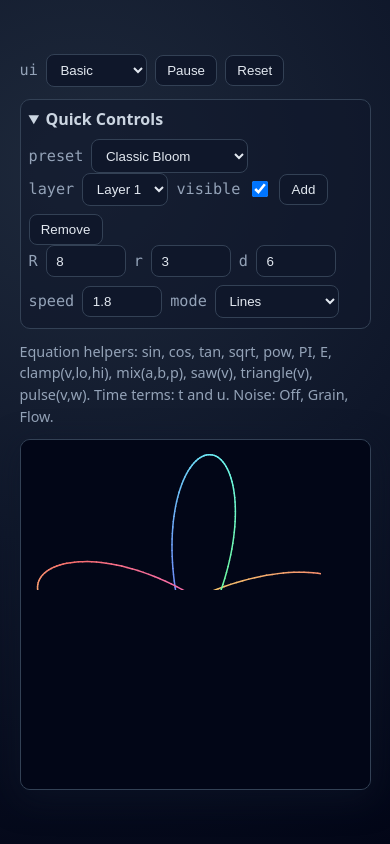
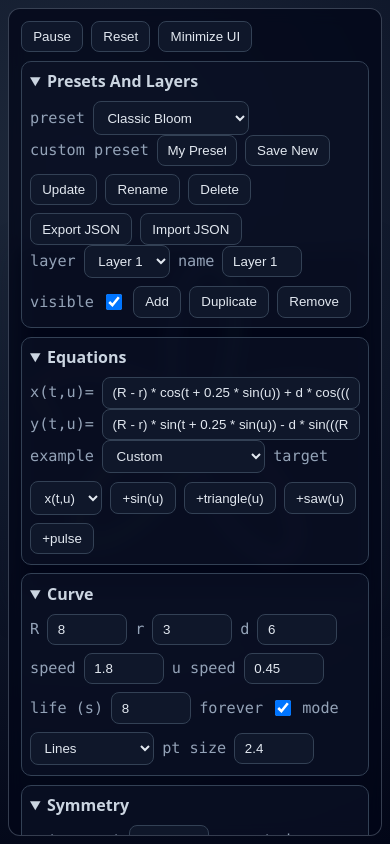
Before and after one commit to onion2k/spiro2, a React (Vite) app in the folder spiro2app/: page / in a window 390 px wide. Built offline with nearby package versions, Linux system fonts and the light colour scheme.

Commit message:
Advanced UI

```diff
--- a/spiro2app/src/App.css
+++ b/spiro2app/src/App.css
@@ -1,16 +1,16 @@
 .app {
   width: 100%;
-  min-height: 100vh;
+  height: 100vh;
   display: flex;
-  flex-direction: column;
+  flex-direction: row;
   align-items: center;
   justify-content: center;
-  gap: 0.75rem;
-  padding: 1rem 0;
+  padding: 0;
+  overflow: hidden;
 }
 
 .control-row {
-  width: 50vw;
+  width: 100%;
   display: flex;
   align-items: center;
   gap: 0.5rem;
@@ -19,7 +19,7 @@
 }
 
 .control-section {
-  width: 50vw;
+  width: 100%;
   border: 1px solid #334155;
   border-radius: 10px;
   padding: 0.35rem 0.5rem 0.6rem;
@@ -79,38 +79,55 @@
 }
 
 .hint {
-  width: 50vw;
+  width: 100%;
   margin: 0;
   color: #94a3b8;
   font-size: 0.9rem;
 }
 
 .error {
-  width: 50vw;
+  width: 100%;
   margin: 0;
   color: #fca5a5;
   font-size: 0.9rem;
 }
 
 .plot-canvas {
-  width: min(50vw, 50vh);
-  height: min(50vw, 50vh);
+  width: 90vmin;
+  height: 90vmin;
   border: 1px solid #334155;
   border-radius: 10px;
   box-shadow: 0 8px 32px rgba(15, 23, 42, 0.55);
   background: #0f172a;
 }
 
+.ui-overlay {
+  position: fixed;
+  top: 1rem;
+  right: 1rem;
+  width: min(34rem, 92vw);
+  max-height: calc(100vh - 2rem);
+  overflow: auto;
+  padding: 0.75rem;
+  border-radius: 12px;
+  border: 1px solid rgba(148, 163, 184, 0.35);
+  background: rgba(2, 6, 23, 0.74);
+  backdrop-filter: blur(8px);
+  display: flex;
+  flex-direction: column;
+  gap: 0.55rem;
+  z-index: 10;
+}
+
+.ui-overlay.minimized {
+  width: min(20rem, 92vw);
+}
+
 @media (max-width: 900px) {
-  .control-row,
-  .control-section,
-  .error,
-  .hint {
-    width: 90vw;
-  }
-
-  .plot-canvas {
-    width: min(90vw, 90vh);
-    height: min(90vw, 90vh);
+  .ui-overlay {
+    right: 0.5rem;
+    top: 0.5rem;
+    max-height: calc(100vh - 1rem);
+    width: min(30rem, calc(100vw - 1rem));
   }
 }
--- a/spiro2app/src/App.tsx
+++ b/spiro2app/src/App.tsx
@@ -77,7 +77,7 @@ function App() {
 
   const [isPaused, setIsPaused] = useState(false)
   const [resetTick, setResetTick] = useState(0)
-  const [uiMode, setUiMode] = useState<'basic' | 'advanced'>('basic')
+  const [uiMinimized, setUiMinimized] = useState(false)
 
   const activeLayer = useMemo(
     () => layers.find((layer) => layer.id === activeLayerId) ?? layers[0],
@@ -95,7 +95,6 @@ function App() {
     () => compiledLayers.find((entry) => entry.id === activeLayer?.id)?.error ?? '',
     [compiledLayers, activeLayer]
   )
-  const isAdvanced = uiMode === 'advanced'
 
   const parseNumber = (value: string, fallback: number) => {
     const parsed = Number(value)
@@ -311,7 +310,7 @@ function App() {
       uSpeed: preset.uSpeed ?? 0.4,
       lineLifetime: preset.lineLifetime,
       lineForever: true,
-      drawMode: preset.drawMode,
+      drawMode: 'lines',
       pointSize: preset.pointSize,
       colorMode: activeLayer?.colorMode ?? 'hue-cycle',
       paletteId: activeLayer?.paletteId ?? 'neon',
@@ -353,122 +352,21 @@ function App() {
 
   return (
     <main className="app">
+      <canvas ref={canvasRef} className="plot-canvas" />
+      <aside className={`ui-overlay${uiMinimized ? ' minimized' : ''}`}>
       <div className="control-row compact">
-        <label htmlFor="ui-mode">ui</label>
-        <select id="ui-mode" value={uiMode} onChange={(event) => setUiMode(event.target.value as 'basic' | 'advanced')}>
-          <option value="basic">Basic</option>
-          <option value="advanced">Advanced</option>
-        </select>
         <button type="button" onClick={() => setIsPaused((value) => !value)}>
           {isPaused ? 'Resume' : 'Pause'}
         </button>
         <button type="button" onClick={() => setResetTick((value) => value + 1)}>
           Reset
         </button>
+        <button type="button" onClick={() => setUiMinimized((value) => !value)}>
+          {uiMinimized ? 'Expand UI' : 'Minimize UI'}
+        </button>
       </div>
 
-      {!isAdvanced ? (
-        <details className="control-section" open>
-          <summary>Quick Controls</summary>
-          <div className="control-row">
-            <label htmlFor="preset">preset</label>
-            <select
-              id="preset"
-              value={selectedPresetId}
-              onChange={(event) => {
-                const value = event.target.value
-                if (value.startsWith('builtin:')) {
-                  applyPreset(value.replace('builtin:', ''))
-                  return
-                }
-                if (value.startsWith('custom:')) {
-                  applyCustomPreset(value.replace('custom:', ''))
-                }
-              }}
-            >
-              <optgroup label="Built-in">
-                {PRESETS.map((preset) => (
-                  <option key={preset.id} value={`builtin:${preset.id}`}>
-                    {preset.name}
-                  </option>
-                ))}
-              </optgroup>
-              <optgroup label="Custom">
-                {customPresets.map((preset) => (
-                  <option key={preset.id} value={`custom:${preset.id}`}>
-                    {preset.name}
-                  </option>
-                ))}
-              </optgroup>
-            </select>
-          </div>
-          <div className="control-row compact">
-            <label htmlFor="layer-select">layer</label>
-            <select id="layer-select" value={activeLayerId} onChange={(event) => setActiveLayerId(event.target.value)}>
-              {layers.map((layer) => (
-                <option key={layer.id} value={layer.id}>
-                  {layer.name}
-                </option>
-              ))}
-            </select>
-            <label htmlFor="layer-visible">visible</label>
-            <input
-              id="layer-visible"
-              type="checkbox"
-              checked={activeLayer?.visible ?? true}
-              onChange={(event) => updateActiveLayer({ visible: event.target.checked })}
-            />
-            <button type="button" onClick={addLayer} disabled={layers.length >= 4}>
-              Add
-            </button>
-            <button type="button" onClick={removeLayer} disabled={layers.length <= 1}>
-              Remove
-            </button>
-          </div>
-          <div className="control-row compact">
-            <label htmlFor="r-big">R</label>
-            <input
-              id="r-big"
-              type="number"
-              step="0.2"
-              value={activeLayer?.R ?? 0}
-              onChange={(event) => updateActiveLayer({ R: parseNumber(event.target.value, activeLayer?.R ?? 0) })}
-            />
-            <label htmlFor="r-small">r</label>
-            <input
-              id="r-small"
-              type="number"
-              value={activeLayer?.r ?? 0}
-              onChange={(event) => updateActiveLayer({ r: parseNumber(event.target.value, activeLayer?.r ?? 0) })}
-            />
-            <label htmlFor="offset">d</label>
-            <input
-              id="offset"
-              type="number"
-              value={activeLayer?.d ?? 0}
-              onChange={(event) => updateActiveLayer({ d: parseNumber(event.target.value, activeLayer?.d ?? 0) })}
-            />
-            <label htmlFor="speed">speed</label>
-            <input
-              id="speed"
-              type="number"
-              step="0.1"
-              value={activeLayer?.speed ?? 0}
-              onChange={(event) => updateActiveLayer({ speed: parseNumber(event.target.value, activeLayer?.speed ?? 0) })}
-            />
-            <label htmlFor="draw-mode">mode</label>
-            <select
-              id="draw-mode"
-              value={activeLayer?.drawMode ?? 'lines'}
-              onChange={(event) => updateActiveLayer({ drawMode: event.target.value as DrawMode })}
-            >
-              <option value="lines">Lines</option>
-              <option value="points">Points</option>
-              <option value="lines-points">Lines + points</option>
-            </select>
-          </div>
-        </details>
-      ) : (
+      {!uiMinimized && (
         <>
           <details className="control-section" open>
             <summary>Presets And Layers</summary>
@@ -977,7 +875,7 @@ function App() {
       <p className="hint">
         Equation helpers: sin, cos, tan, sqrt, pow, PI, E, clamp(v,lo,hi), mix(a,b,p), saw(v), triangle(v), pulse(v,w). Time terms: t and u. Noise: Off, Grain, Flow.
       </p>
-      <canvas ref={canvasRef} className="plot-canvas" />
+      </aside>
     </main>
   )
 }
--- a/spiro2app/src/spiro/constants.ts
+++ b/spiro2app/src/spiro/constants.ts
@@ -45,7 +45,7 @@ export function createLayerFromPreset(preset: Preset, id: string, name: string):
     uSpeed: preset.uSpeed ?? 0.4,
     lineLifetime: preset.lineLifetime,
     lineForever: true,
-    drawMode: preset.drawMode,
+    drawMode: 'lines',
     pointSize: preset.pointSize,
     colorMode: 'hue-cycle',
     paletteId: 'neon',
--- a/spiro2app/src/spiro/useSpiroRenderer.ts
+++ b/spiro2app/src/spiro/useSpiroRenderer.ts
@@ -117,11 +117,19 @@ export function useSpiroRenderer(options: RendererOptions) {
       const dpr = window.devicePixelRatio || 1
       const width = Math.floor(canvas.clientWidth * dpr)
       const height = Math.floor(canvas.clientHeight * dpr)
-      if (canvas.width !== width || canvas.height !== height) {
+      const mainChanged = canvas.width !== width || canvas.height !== height
+      const staticChanged = staticCanvas.width !== width || staticCanvas.height !== height
+
+      if (mainChanged) {
         canvas.width = width
         canvas.height = height
+      }
+      if (staticChanged) {
         staticCanvas.width = width
         staticCanvas.height = height
+      }
+
+      if (mainChanged || staticChanged) {
         context.fillStyle = '#020617'
         context.fillRect(0, 0, width, height)
         staticContext.fillStyle = '#020617'
```
